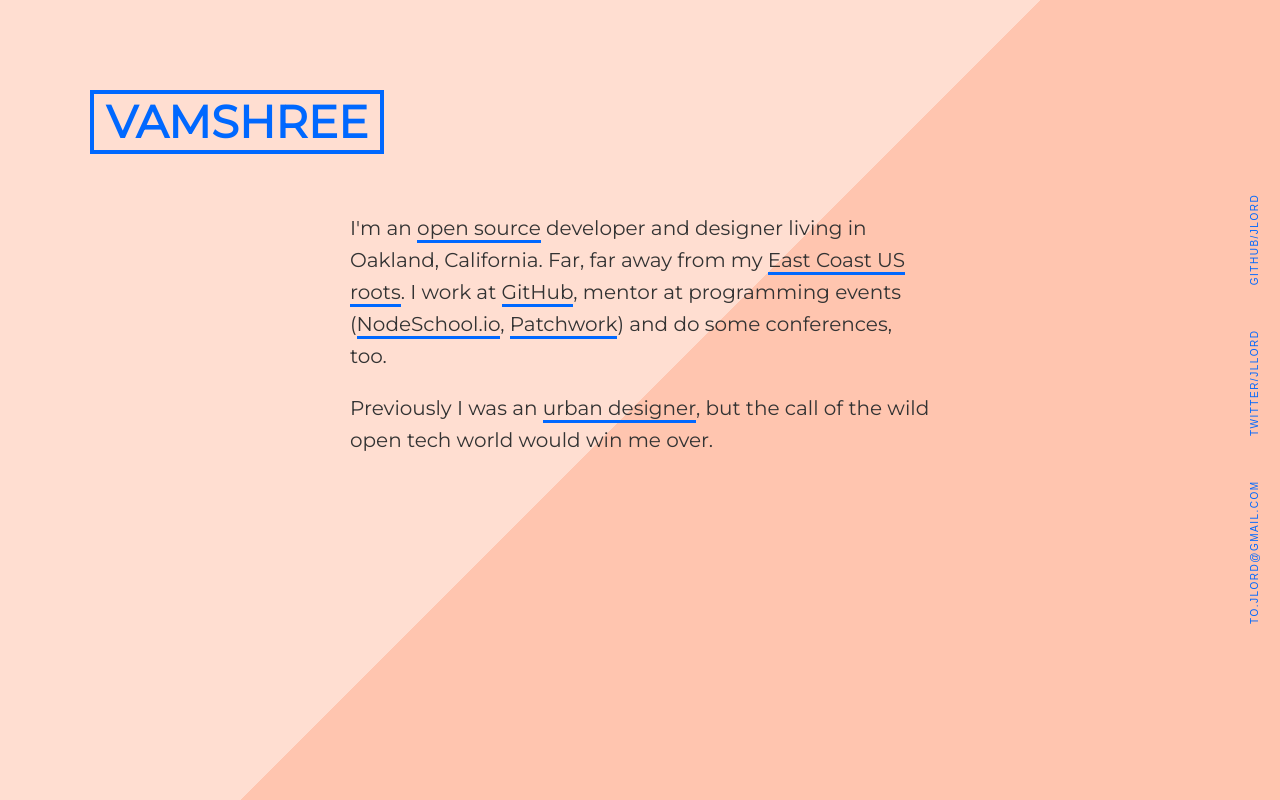
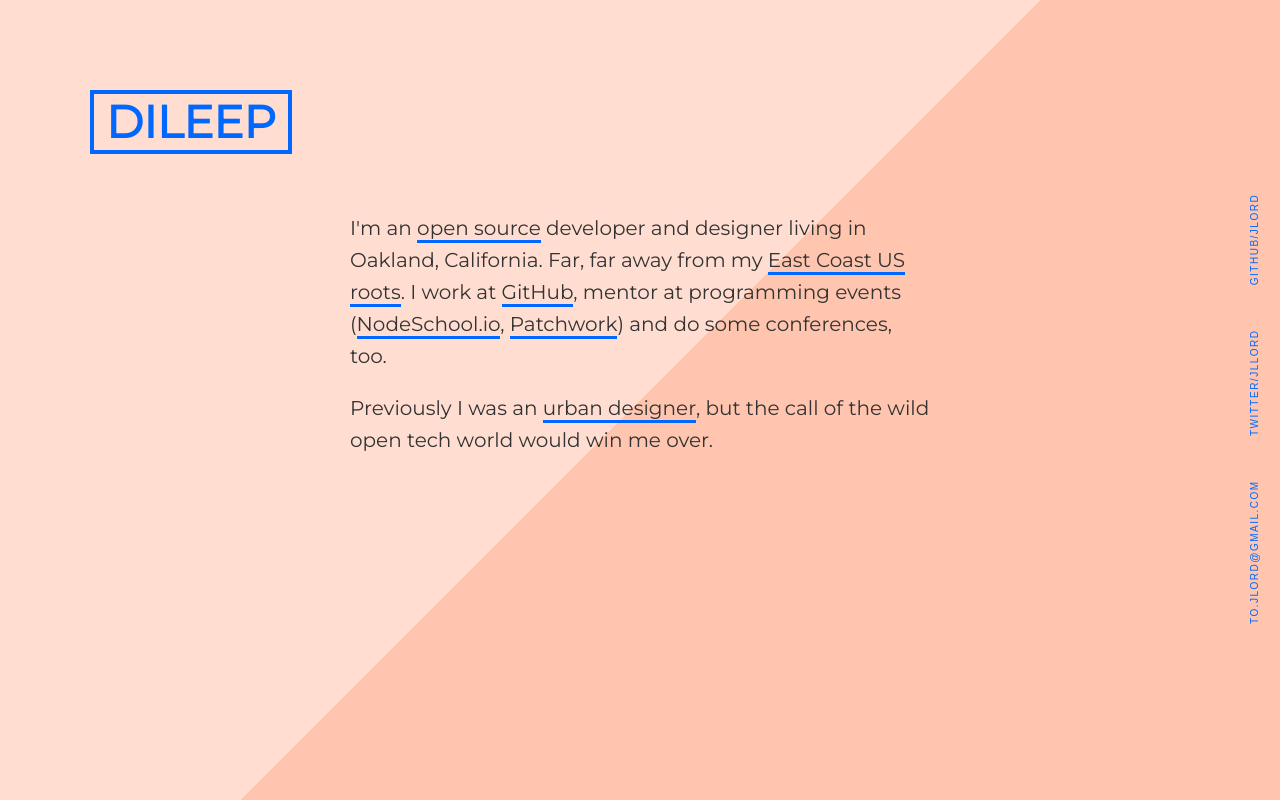
Before and after one commit to Jay2983/githubtraining, a plain HTML site: page index.html in a window 1280 px wide. Drawn offline with Linux system fonts and the light colour scheme.

Commit message:
HEADER NAME CHANGE

```diff
--- a/index.html
+++ b/index.html
@@ -11,7 +11,7 @@
     <div class="wrapper">
     <div class="container">
       <header>
-        <h1 class="name">VAMSHREE</h1>
+        <h1 class="name">DILEEP</h1>
       </header>
       <article>
         <p>I'm an <a href="http://en.wikipedia.org/wiki/Open-source_software" target="_blank">open source</a> developer and designer living in Oakland, California. Far, far away from my <a href="http://en.wikipedia.org/wiki/Central_Georgia" target="_blank">East Coast US roots</a>. I work at <a href="http://www.github.com/about" target="_blank">GitHub</a>, mentor at programming events (<a href="http://www.nodeschool.io">NodeSchool.io</a>, <a href="https://github.com/blog/1805-patchwork-night" target="_blank">Patchwork</a>) and do some conferences, too.</p>
```
